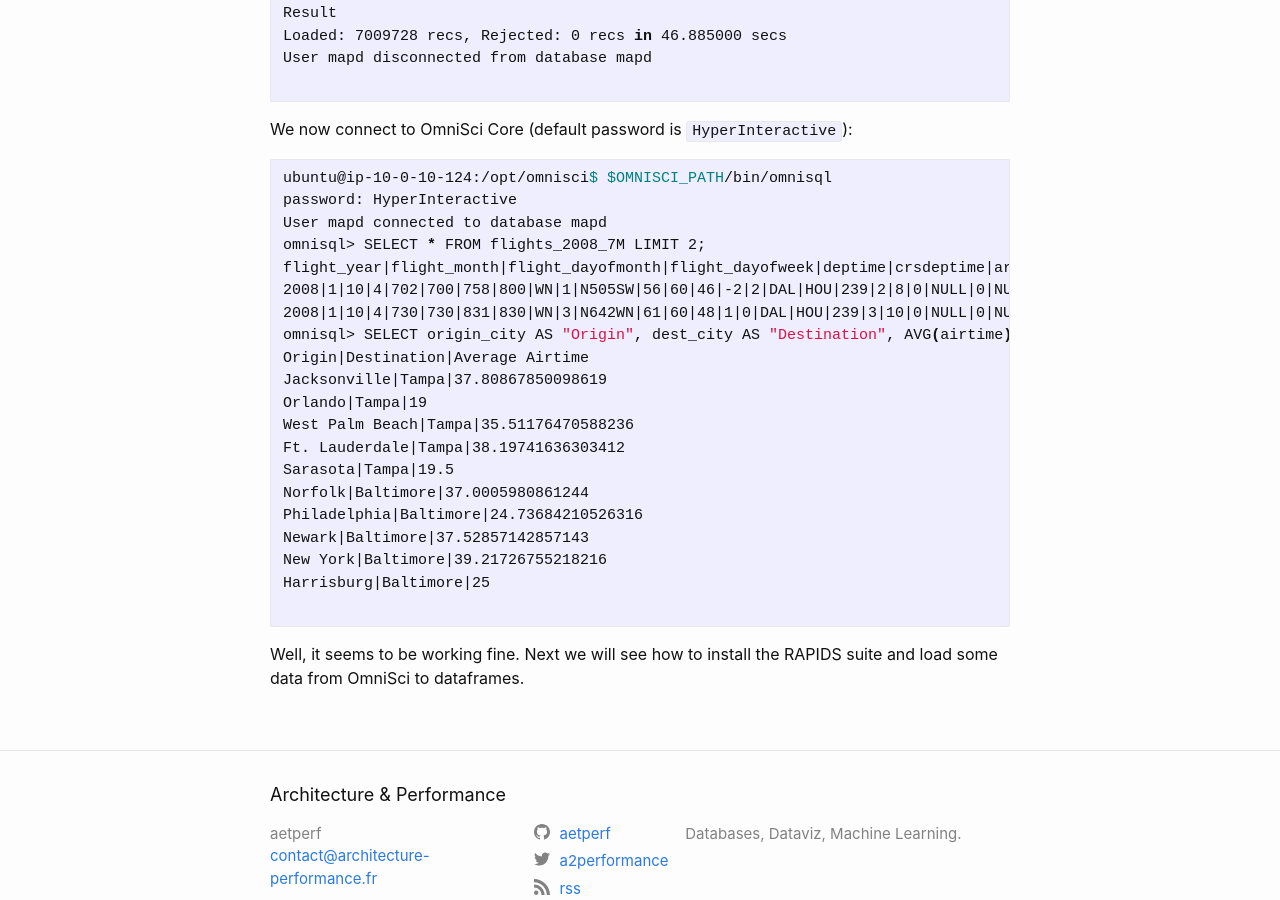
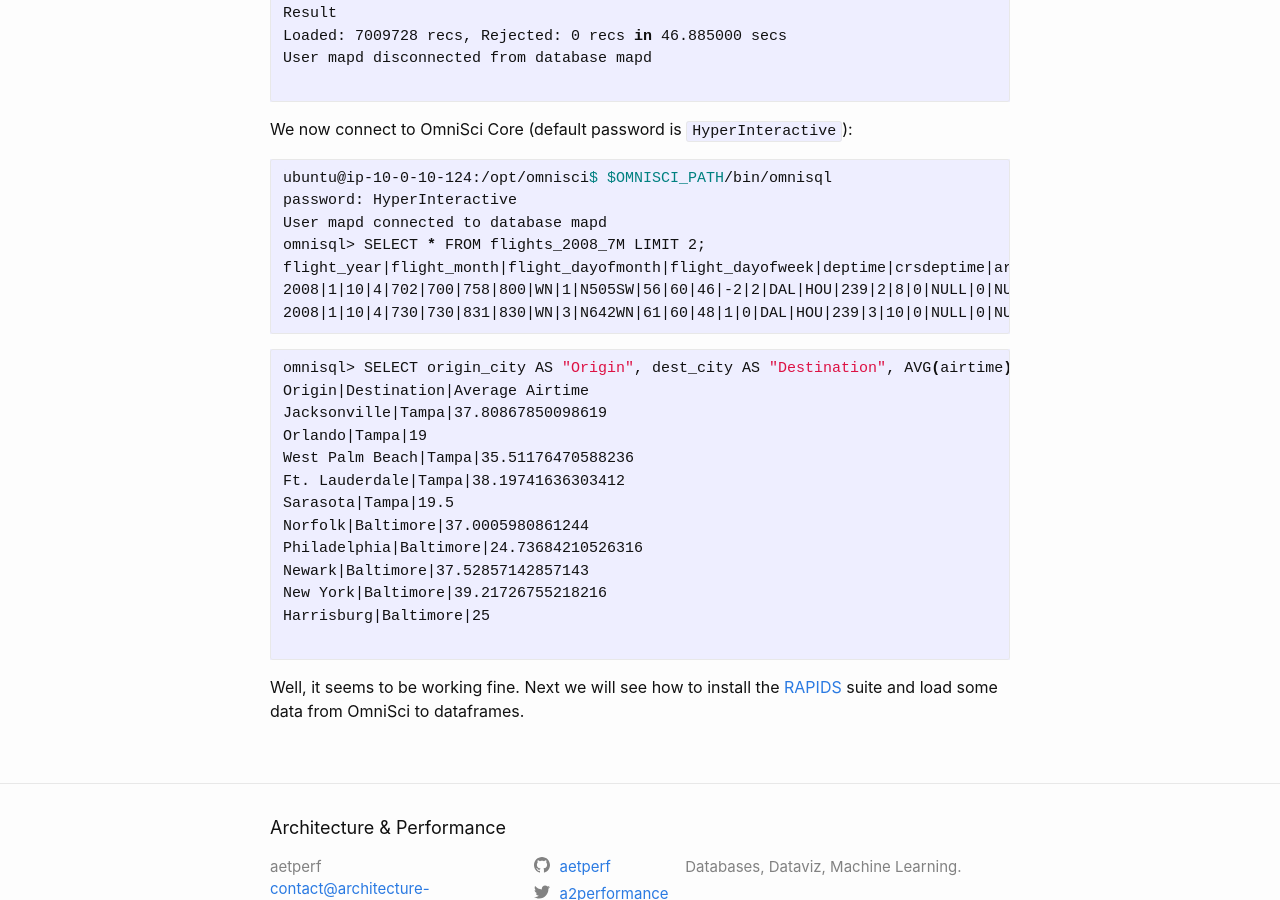
Before and after one commit to aetperf/aetperf.github.io, a Jekyll site: the page built from _posts/2019-04-24-GPU-Analytics-Ep-1,-GPU-installation-of-OmniSci-on-AWS.md, in a window 1280 px wide and 900 px high, scrolled down 6168 px. Built offline with Jekyll 4.4.1, drawn with Linux system fonts in a browser that asks for light colours; some of the changed lines change nothing that is shown.

Commit message:
minor update

````diff
--- a/_posts/2019-04-24-GPU-Analytics-Ep-1,-GPU-installation-of-OmniSci-on-AWS.md
+++ b/_posts/2019-04-24-GPU-Analytics-Ep-1,-GPU-installation-of-OmniSci-on-AWS.md
@@ -299,6 +299,10 @@
 flight_year|flight_month|flight_dayofmonth|flight_dayofweek|deptime|crsdeptime|arrtime|crsarrtime|uniquecarrier|flightnum|tailnum|actualelapsedtime|crselapsedtime|airtime|arrdelay|depdelay|origin|dest|distance|taxiin|taxiout|cancelled|cancellationcode|diverted|carrierdelay|weatherdelay|nasdelay|securitydelay|lateaircraftdelay|dep_timestamp|arr_timestamp|carrier_name|plane_type|plane_manufacturer|plane_issue_date|plane_model|plane_status|plane_aircraft_type|plane_engine_type|plane_year|origin_name|origin_city|origin_state|origin_country|origin_lat|origin_lon|dest_name|dest_city|dest_state|dest_country|dest_lat|dest_lon|origin_merc_x|origin_merc_y|dest_merc_x|dest_merc_y
 2008|1|10|4|702|700|758|800|WN|1|N505SW|56|60|46|-2|2|DAL|HOU|239|2|8|0|NULL|0|NULL|NULL|NULL|NULL|NULL|2008-01-10 07:02:00|2008-01-10 07:58:00|Southwest Airlines|Corporation|BOEING|1990-05-14|737-5H4|Valid|Fixed Wing Multi-Engine|Turbo-Jet|1990|Dallas Love|Dallas|TX|USA|32.84711|-96.85177|William P Hobby|Houston|TX|USA|29.64542|-95.27889|-1.078149e+07|3875028|-1.06064e+07|3458053
 2008|1|10|4|730|730|831|830|WN|3|N642WN|61|60|48|1|0|DAL|HOU|239|3|10|0|NULL|0|NULL|NULL|NULL|NULL|NULL|2008-01-10 07:30:00|2008-01-10 08:31:00|Southwest Airlines|Corporation|BOEING|1997-02-11|737-3H4|Valid|Fixed Wing Multi-Engine|Turbo-Fan|1997|Dallas Love|Dallas|TX|USA|32.84711|-96.85177|William P Hobby|Houston|TX|USA|29.64542|-95.27889|-1.078149e+07|3875028|-1.06064e+07|3458053
+```
+
+
+```bash
 omnisql> SELECT origin_city AS "Origin", dest_city AS "Destination", AVG(airtime) AS "Average Airtime" FROM flights_2008_7M WHERE distance < 200 GROUP BY origin_city, dest_city LIMIT 10;
 Origin|Destination|Average Airtime
 Jacksonville|Tampa|37.80867850098619
@@ -314,4 +318,4 @@
 
 ```
 
-Well, it seems to be working fine. Next we will see how to install the RAPIDS suite and load some data from OmniSci to dataframes.
+Well, it seems to be working fine. Next we will see how to install the [RAPIDS](https://rapids.ai/) suite and load some data from OmniSci to dataframes.
````
